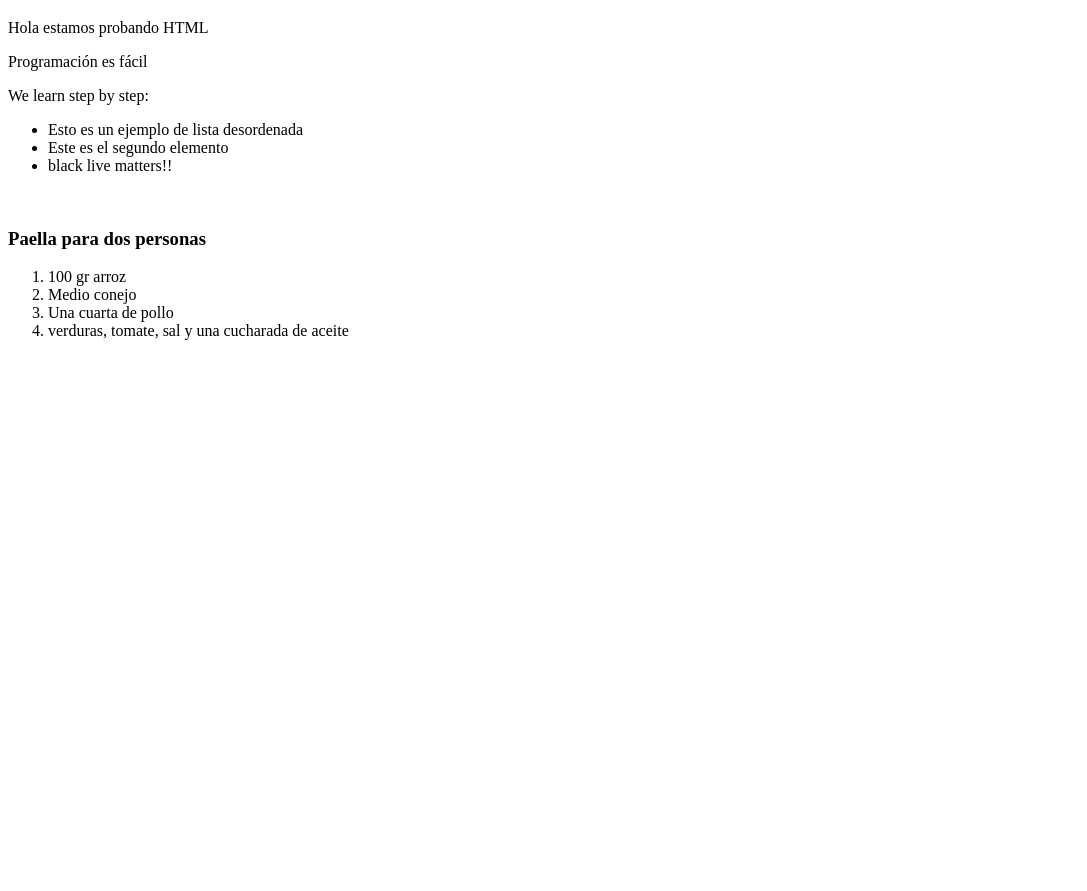
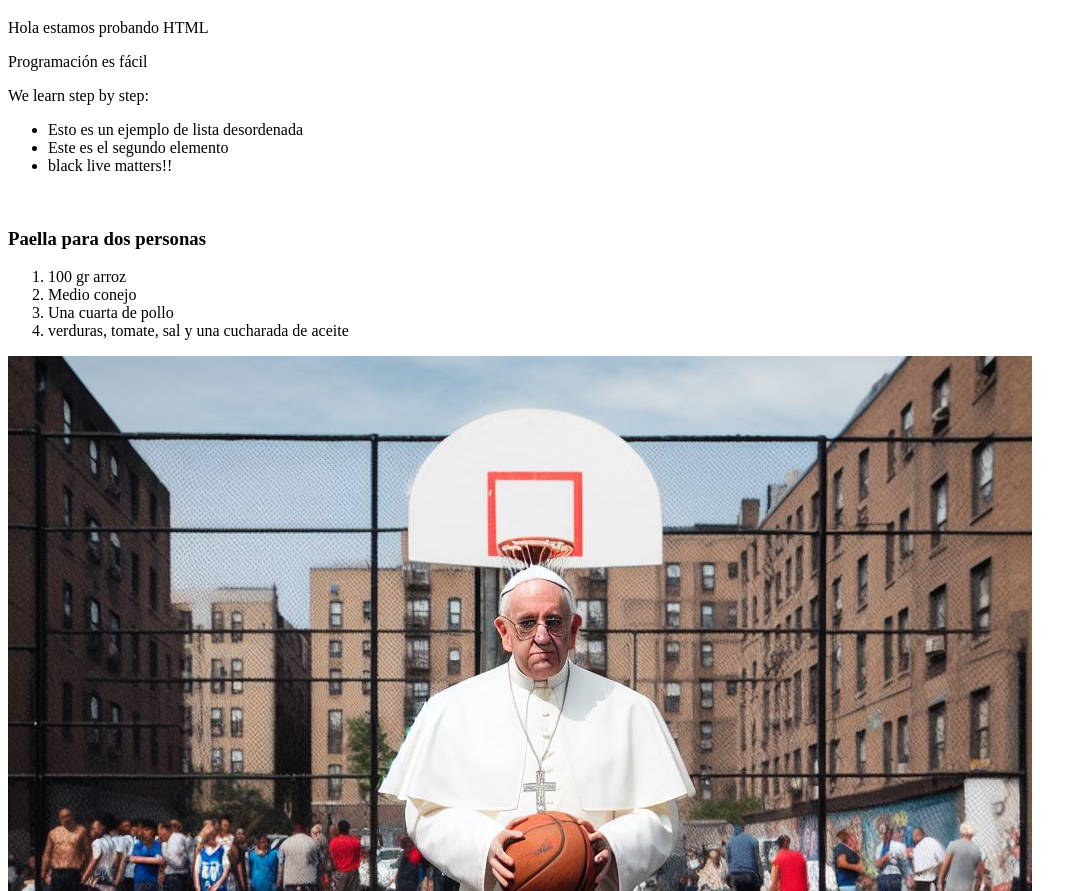
Before and after one commit to SergiAsins/primerHTML, a plain HTML site: page index.html in a window 1280 px wide. Shown: the part 61-952 px from the top of the page, without its empty margins (0-1087 px from the left). Before the commit the page ends 800 px from the top, so only its background shows below. Drawn offline with Linux system fonts and the light colour scheme.

Commit message:
feat: insert image with source and alt text

```diff
--- a/index.html
+++ b/index.html
@@ -24,5 +24,7 @@
         <li> Una cuarta de pollo </li>
         <li> verduras, tomate, sal y una cucharada de aceite </li>
     </ol>
+
+    <img src="elPapaBasket.jpg" alt="ElPapaLiPegaalBasket" />
 </body>
 </html>
```
Also changed, not shown: elPapaBasket.jpg (added).
